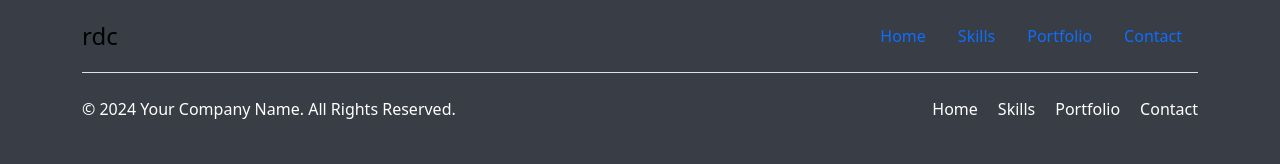
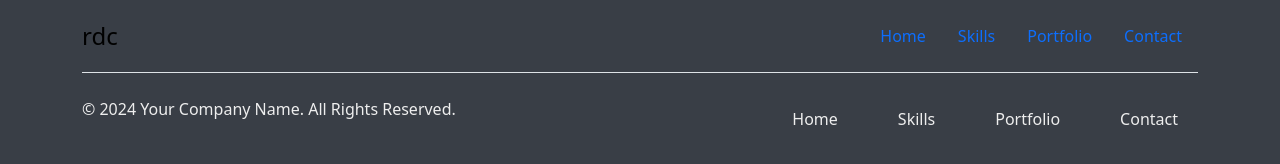
Before and after one commit to radlanc3/Personal_Site, a plain HTML site: page index.html in a window 1280 px wide. Drawn offline with nearby package versions, Linux system fonts and the light colour scheme.

Commit message:
new text color and hover animation

```diff
--- a/style.css
+++ b/style.css
@@ -10,7 +10,7 @@ footer {
 	justify-content: space-between;
 }
 .footer__copyright {
-	color: #fff;
+	color: #eee;
 }
 .footer__navbar-list {
 	display: flex;
@@ -18,12 +18,14 @@ footer {
 }
 .footer__navbar-item {
 	list-style-type: none;
+	padding: 10px 20px;
 }
 .footer__navbar-item:hover {
-	padding: 10px;
+	transition: 0.5s;
 	background-color: #00ADB5;
+	border-radius: 7.5%;
 }
 .footer__navbar-link {
 	text-decoration: none;
-	color: #fff;
+	color: #eee;
 }
```
